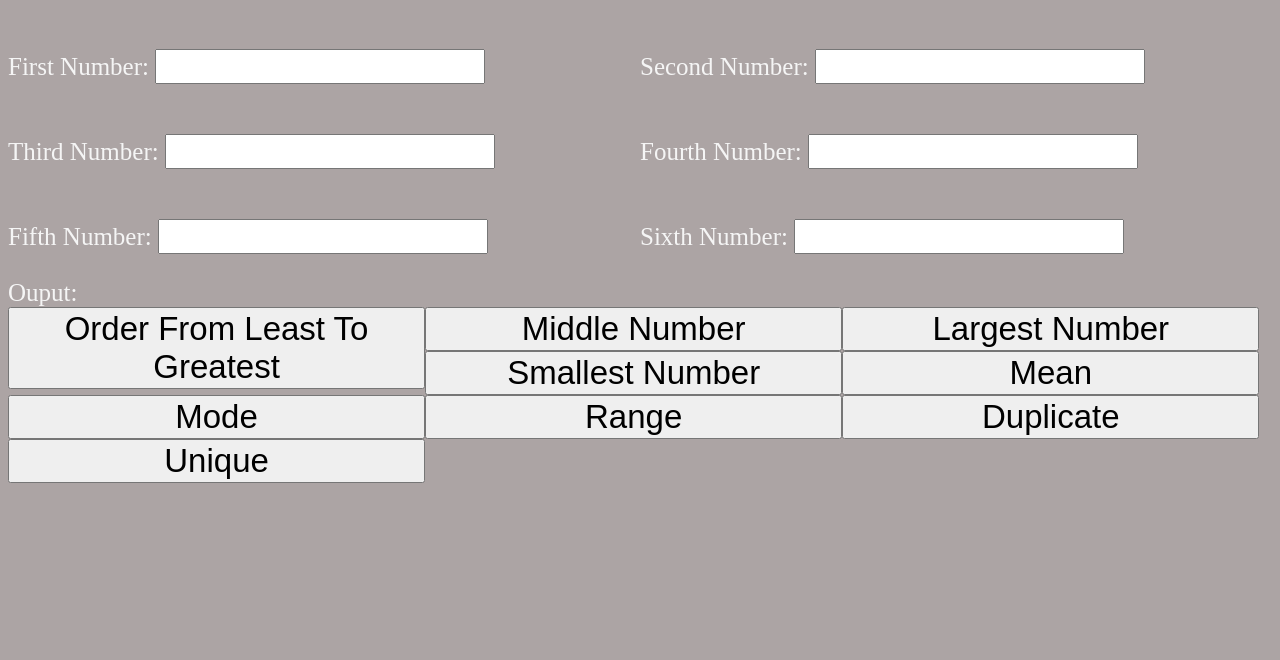
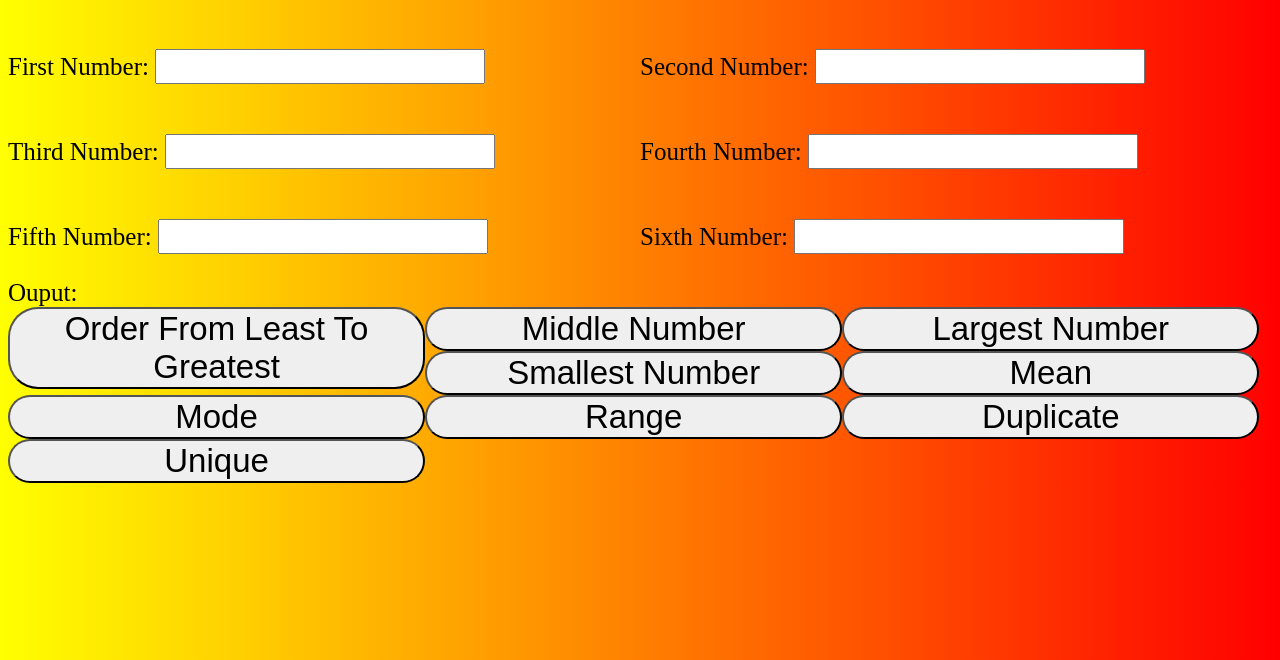
Before and after one commit to GaelRodriguezGarcia/string2.0, a plain HTML site: page index.html in a window 1280 px wide. Shown: the part 140-800 px from the top of the page. Drawn offline with Linux system fonts and the light colour scheme.

Commit message:
added css

```diff
--- a/string.js
+++ b/string.js
@@ -103,7 +103,3 @@ function range(){
         console.log(smallest);
         output.innerHTML = " The range of the numbers is " + range;
     }
-
-function mode(){
-    mode =
-}
--- a/style.css
+++ b/style.css
@@ -1,6 +1,6 @@
 html{
-    background-color: rgb(172, 164, 164);
-    color: whitesmoke;
+    background-image: linear-gradient(-90deg, red, yellow);
+    color: black;
     font-size: 25px;
 }
 header{
@@ -11,6 +11,7 @@ button{
     float: left;
     font-size: 33px;
     width: 33%;
+    border-radius: 30px;
 }
 input{
     font-size: 25px;
```
